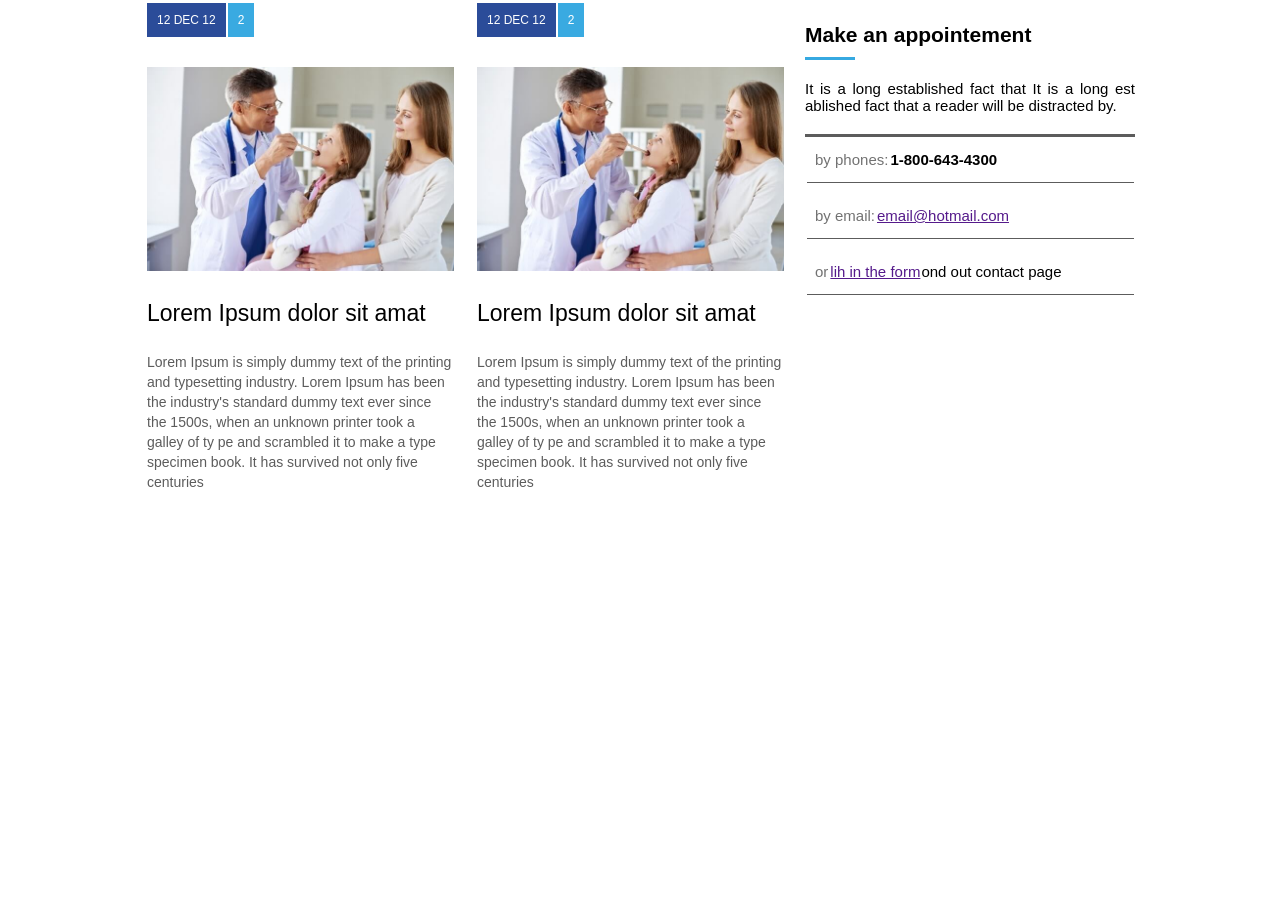
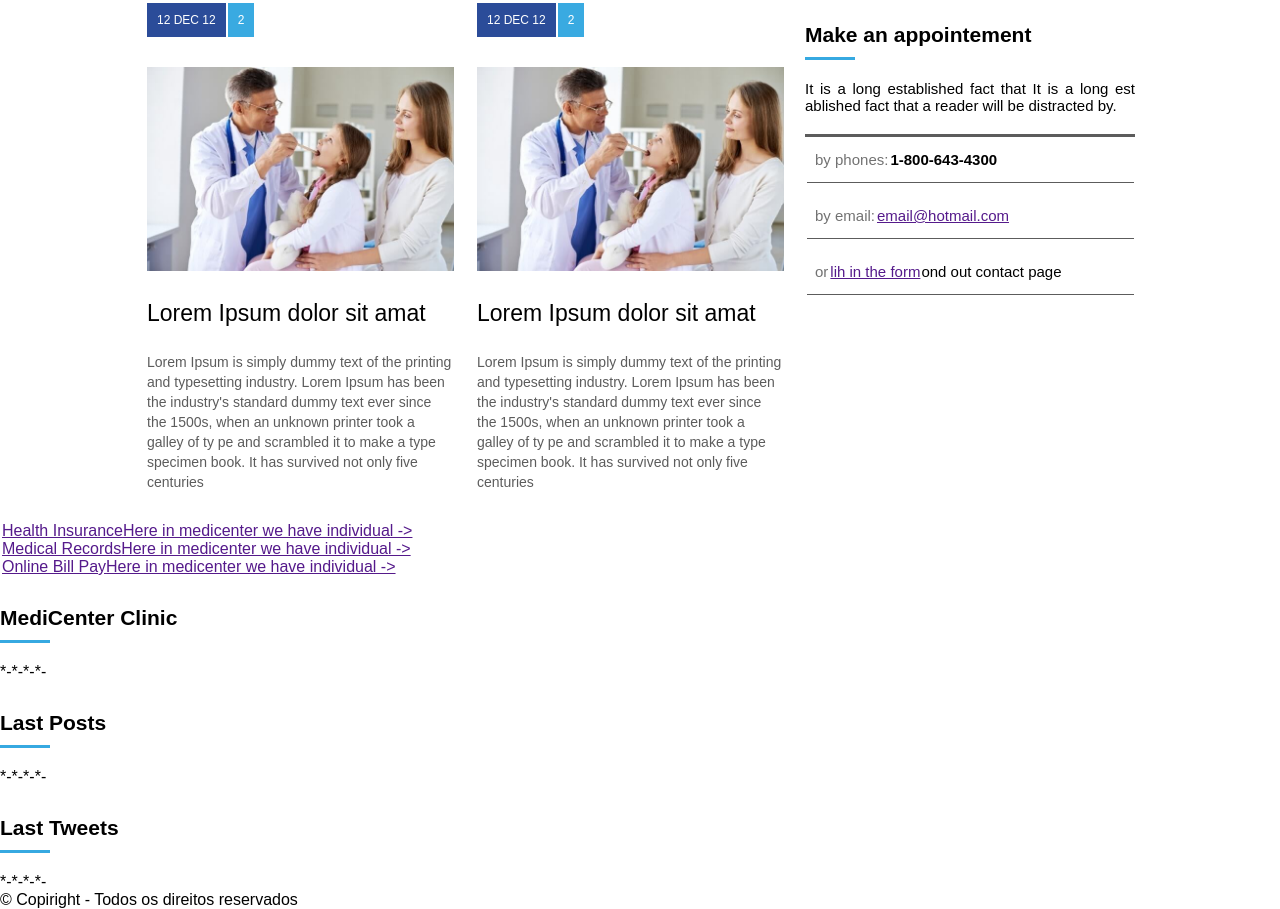
Before and after one commit to teuzs/medicenter, a plain HTML site: page public_html/index.html in a window 1280 px wide. Shown: the part 1394-2303 px from the top of the page. Before the commit the page ends 1916 px from the top, so only its background shows below. Drawn offline with Linux system fonts and the light colour scheme; files that its build step writes are made by us from their sources; files whose address does not match are found by name.

Commit message:
Update index.html

```diff
--- a/public_html/index.html
+++ b/public_html/index.html
@@ -5,6 +5,20 @@
     <meta charset="UTF-8">
     <meta name="viewport" content="width=device-width, user-scalable=0">
     <link rel="stylesheet" type="text/css" href="assets/css/style.css" />
+
+
+<script type="text/javascript">
+    window.onload = function () {
+        document.querySelector(".menumobile").addEventListener("click", function () {
+            if (document.querySelector(".menu nav ul").style.display === 'flex') {
+                document.querySelector(".menu nav ul").style.display = 'none';
+            } else {
+                document.querySelector(".menu nav ul").style.display = 'flex';
+            }
+        });
+    };
+</script>
+
     <title>MediCenter</title>
 </head>
 
@@ -16,6 +30,17 @@
             </div>
             <div class="menu">
                 <nav>
+                    <div class="menumobile">
+                        <div class="mm_line">
+
+                        </div>
+                        <div class="mm_line">
+
+                        </div>
+                        <div class="mm_line">
+
+                        </div>
+                    </div>
                     <ul>
                         <li class="active"><a href="Home">Home</a></li>
                         <li><a href="Home">Home</a></li>
@@ -224,6 +249,105 @@
             </aside>
         </div>
     </section>
+
+    <footer>
+        <divclass="container flexColumn">
+            <div class="footer_menu">
+                <div class="fm_1">
+                    <a href="">
+                        <div class="fm_title">
+                            Health Insurance
+                        </div> <br>
+                        <div class="fm_text">
+                            Here in medicenter we have individual ->
+                        </div>
+                    </a>
+                </div>
+                <div class="fm_2">
+                    <a href="">
+                        <div class="fm_title">
+                            Medical Records
+                        </div> <br>
+                        <div class="fm_text">
+                            Here in medicenter we have individual ->
+                        </div>
+                    </a>
+                </div>
+                <div class="fm_3">
+                    <a href="">
+                        <div class="fm_title">
+                            Online Bill Pay
+                        </div> <br>
+                        <div class="fm_text">
+                            Here in medicenter we have individual ->
+                        </div>
+                    </a>
+                </div>
+            </div>
+            <!-- Area de conteudo footerItens -->
+    <div class="footer_area">
+        <div class="footer_areaitem">
+            <div class="widget">
+                <div class="widget_title">
+                    <div class="widget_title_text">MediCenter Clinic</div>
+                    <div class="widget_title_bar"></div>
+                </div>
+                <div class="widget_body">
+                  *-*-*-*-
+                </div>
+            </div>
+        </div>
+
+        <div class="footer_areaitem">
+            <div class="widget">
+                <div class="widget_title">
+                    <div class="widget_title_text">Last Posts</div>
+                    <div class="widget_title_bar"></div>
+                </div>
+                <div class="widget_body">
+                  *-*-*-*-
+                </div>
+            </div>
+        </div>
+
+        <div class="footer_areaitem">
+            <div class="widget">
+                <div class="widget_title">
+                    <div class="widget_title_text">Last Tweets</div>
+                    <div class="widget_title_bar"></div>
+                </div>
+                <div class="widget_body">
+                  *-*-*-*-
+                </div>
+            </div>
+        </div>
+    </div>
+                        </div>
+                    </div>
+                </div>
+            </div>
+            <div class="footer_copy">
+            &copy; Copiright - Todos os direitos reservados
+            </div>
+        </div>
+    </footer>
+
+
+
+
+
+
+
+
+
+
+
+
+
+
+
+
+
 </body>
 
 </html>
```
